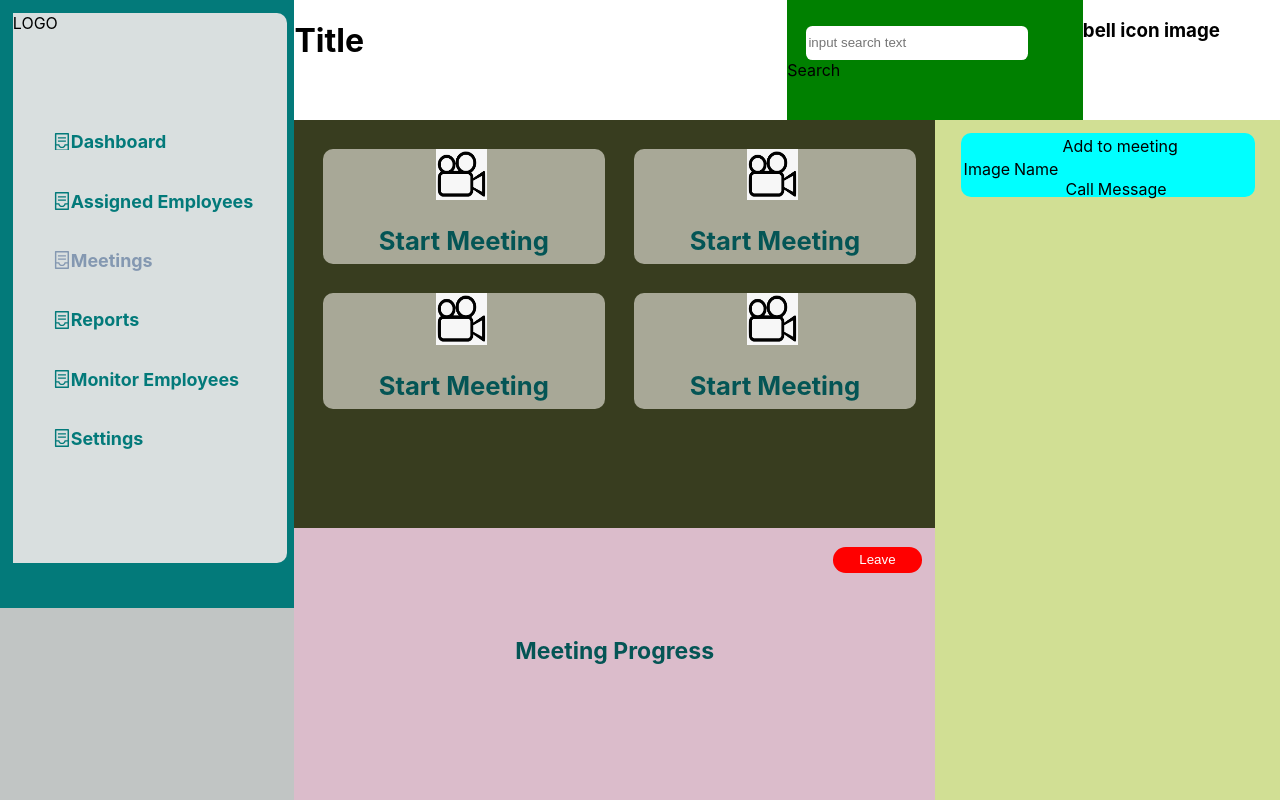
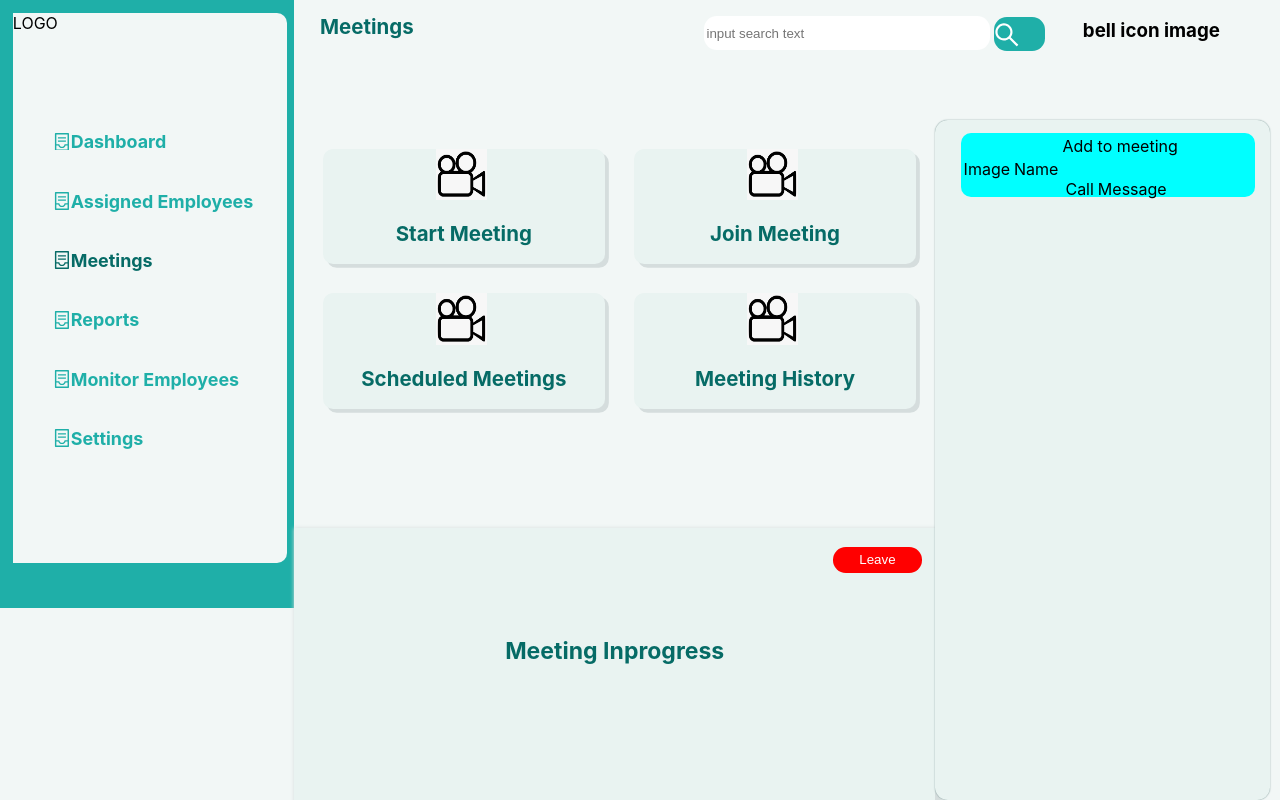
Before and after one commit to sliit-thishi/frontend-primary, a React (Create React App) app: page / in a window 1280 px wide. Both pictures are taken after a click on the item "Meetings". Built offline with nearby package versions, Linux system fonts and the light colour scheme.

Commit message:
Meetings design - M

```diff
--- a/src/Pages/Header.css
+++ b/src/Pages/Header.css
@@ -2,15 +2,15 @@
     height: 15%;
     width:77%;
     margin-left: 23%;
-    background-color: rgb(126, 81, 22);
+    background-color: #F2F7F6;
     position: absolute;
 }
 
 .heSearch{
-    margin:2vw 0vw 0vw 1.5vw;
+    margin:1vw 0vw 0vw 1vw;
     height: 2.5vw;
-    width:17vw;
-    border-radius: 0.5vw;
-    border:0.1vw;
-    border-color: blue;
+    width:22vw;
+    border-radius: 1vw;
+    border:0.5vw;
+    border-color: rgb(5, 83, 102);
 }
--- a/src/Pages/Home.css
+++ b/src/Pages/Home.css
@@ -1,7 +1,7 @@
 .hFullScreen{
     width:100vw;
     height: 100vh;
-    background-color: rgb(193, 197, 196);
+    background-color: #F2F7F6;
 }
 
 .hSubContent{
@@ -10,29 +10,32 @@
     top:15%;
     left: 23%;
     position: absolute;
-    background-color: aquamarine;
+    background-color: #F2F7F6;
 }
 
 .hLeftSubContent{
     position: absolute;
     height: 100%;
     width: 65%;
-    background-color: azure;
+    background-color: #F2F7F6;
 }
 
 .hRightSubContent{
     position: absolute;
     height: 100%;
-    width: 35%;
+    width: 34%;
     left: 65%;
-    background-color: rgb(209, 223, 148);
+    margin-right: 2vw;
+    border-radius: 1vw;
+    background-color: #e9f3f1;
+    box-shadow: 0vw 0vw 0.1vw 0vw #5e7e7e ;
 }
 
 .hMeetingOptions{
     position: absolute;
     height: 60%;
     width: 100%;
-    background-color: rgb(56, 61, 31);
+    background-color: #F2F7F6;
 }
 
 .hMeetingProgress{
@@ -40,7 +43,8 @@
     height: 40%;
     width: 100%;
     top:60%;
-    background-color: rgb(219, 188, 203);
+    box-shadow: 0.3vw 0.3vw 0.3vw 0.3vw #d5dddd ;
+    background-color: #e9f3f1;
 }
 
 .hOptionCard{
@@ -50,7 +54,8 @@
     border-radius: 10px;
     border-width: 2px;
     border-color: black;
-    background-color: rgb(168, 168, 151);
+    background-color: #e9f3f1;
+    box-shadow: 0.3vw 0.3vw #d5dddd;
 }
 
 .hOptionImg{
@@ -60,14 +65,14 @@
 }
 
 .hOptionTitle{
-    font-size: 2vw;
-    color: rgb(4, 85, 85);
+    font-size: 1.6vw;
+    color: #066B66;
     text-align: center;
 }
 
 .hProgressTitle{
     font-size: 1.8vw;
-    color: rgb(4, 85, 85);
+    color: #066B66;
     text-align: center;
     padding-top: 7vw;
 }
@@ -91,7 +96,7 @@
 
 .hSearchTitle{
     font-size: 1.6vw;
-    color:  rgb(1, 53, 53);
+    color:  #1FAFA8;
     font-weight: 600;
     padding-left: 3vw;
 }
--- a/src/Pages/Home.jsx
+++ b/src/Pages/Home.jsx
@@ -3,7 +3,8 @@ import React from 'react';
 import './NavBar.css';
 import './Header.css';
 
-import { ContainerOutlined } from '@ant-design/icons';
+
+import { ContainerOutlined,SearchOutlined } from '@ant-design/icons';
 import './Home.css';
 import { useState } from 'react';
 
@@ -23,19 +24,19 @@ import Settings from './Settings';
     const onSearch = (value) => console.log(value);
     const [logicMeeting , setLogicMeeting] = useState(false);
     const [logicAssignedEmployees , setLogicAssignedEmployees] = useState(false);
-    const [meetingCol , setMeetingCol] = useState("rgb(3, 122, 122)")
-    const [AssignedEmployeeCol , setAssignedEmployeeCol] = useState("rgb(3, 122, 122)")
+    const [meetingCol , setMeetingCol] = useState(" #1FAFA8")
+    const [AssignedEmployeeCol , setAssignedEmployeeCol] = useState(" #1FAFA8")
 
     function onclickMeeting(){
       if(!logicMeeting){
         setLogicAssignedEmployees(false)
         setLogicMeeting(true)
-        setMeetingCol("#8498B1")
-        setAssignedEmployeeCol("rgb(3, 122, 122)")
+        setMeetingCol("#066B66")
+        setAssignedEmployeeCol(" #1FAFA8")
       }
       else{
         setLogicMeeting(false)
-        setMeetingCol("rgb(3, 122, 122)")
+        setMeetingCol(" ")
       }
 
     }
@@ -43,12 +44,12 @@ import Settings from './Settings';
     function onclickAssignedEmployees(){
       if(!logicAssignedEmployees){
         setLogicAssignedEmployees(true)
-        setAssignedEmployeeCol("#8498B1")
-        setMeetingCol("rgb(3, 122, 122)")
+        setAssignedEmployeeCol("#066B66")
+        setMeetingCol("#1FAFA8")
       }
       else{
         setLogicAssignedEmployees(false)
-        setAssignedEmployeeCol("rgb(3, 122, 122)")
+        setAssignedEmployeeCol("#1FAFA8")
       }
 
     }
@@ -78,13 +79,21 @@ import Settings from './Settings';
 
           {/* Header Part */}
           <div className="heContent">
-             <div style={{width:'50%',height:'100%', position:'absolute', backgroundColor:'white'}}>
-                <h1>Title</h1>
+             <div style={{width:'40%',height:'100%', position:'absolute', backgroundColor:'#F2F7F6'}}>
+                <h1 className='hOptionTitle' style={{float:'left', paddingLeft:'2vw'}}>Meetings</h1>
              </div>
-             <div style={{width:'30%',height:'100%', marginLeft:'50%', position:'absolute', backgroundColor:'green'}}>
-               <input className='heSearch' placeholder="input search text" onSearch={onSearch}  /> Search
+             <div style={{width:'40%',height:'100%', marginLeft:'40%', position:'absolute'}}>
+              <table>
+                <tr>
+                  <td> <input className='heSearch' placeholder="input search text"  /> </td>
+                  <td style={{paddingTop:'1.2vw'}}><SearchOutlined
+                    onClick={onSearch}
+                      style={{backgroundColor:'#1FAFA8', fontSize:'2vw', height:'2.2vw', width:'4vw', borderRadius:'1vw', color:'white', paddingTop:'0.4vw'}}
+                      /></td>
+                </tr>
+                </table>
              </div>
-             <div style={{width:'20%',height:'100%', marginLeft:'80%',position:'absolute', backgroundColor:'white'}}>
+             <div style={{width:'20%',height:'100%', marginLeft:'80%',position:'absolute', backgroundColor:'#F2F7F6'}}>
              <h3>bell icon      image</h3>
              </div>
 
--- a/src/Pages/Meetings.jsx
+++ b/src/Pages/Meetings.jsx
@@ -23,7 +23,7 @@ function Meetings()
                         <td>
                           <div className='hOptionCard'>
                             <img className='hOptionImg' src={videoIcon}></img>
-                            <h2 className='hOptionTitle'>Start Meeting</h2>
+                            <h2 className='hOptionTitle'>Join Meeting</h2>
                           </div>
                         </td>
                       </tr>
@@ -31,13 +31,13 @@ function Meetings()
                         <td>
                           <div className='hOptionCard'>
                             <img className='hOptionImg' src={videoIcon}></img>
-                            <h2 className='hOptionTitle'>Start Meeting</h2>
+                            <h2 className='hOptionTitle'>Scheduled Meetings</h2>
                           </div>
                         </td>
                         <td>
                           <div className='hOptionCard'>
                             <img className='hOptionImg' src={videoIcon}></img>
-                            <h2 className='hOptionTitle'>Start Meeting</h2>
+                            <h2 className='hOptionTitle'>Meeting History</h2>
                           </div>
                         </td>
                       </tr>
@@ -50,7 +50,7 @@ function Meetings()
               <div className='hMeetingProgress'>
                         <div className='hProgressCard'>
                             <button className='hLeaveBtn'>Leave</button>
-                            <h2 className='hProgressTitle'>Meeting Progress</h2>
+                            <h2 className='hProgressTitle'>Meeting Inprogress</h2>
                         </div>
               </div>
             </div>
--- a/src/Pages/NavBar.css
+++ b/src/Pages/NavBar.css
@@ -1,12 +1,12 @@
 .nFullContent{
     height:47.5vw;
     width:23%;
-    background-color: rgb(3, 122, 122);
+    background-color: #1FAFA8;
     position: absolute;
 }
 
 .nContent{
-    background-color: rgb(217, 223, 223);
+    background-color: #F2F7F6;
     border-radius: 0px 10px 10px 0px;
     margin:0vw 1vw 1vw 1vw;
     height: 43vw;
@@ -18,13 +18,13 @@
 }
 
 li{
-    color: rgb(3, 122, 122);
+    color: #1FAFA8;
     font-size: 1.4vw;
     font-weight: 700;
     padding-top: 3vw;
 }
 
 li:hover{
-    color: rgb(4, 73, 73);
+    opacity: 0.5;;
     cursor: pointer;
 }
```
